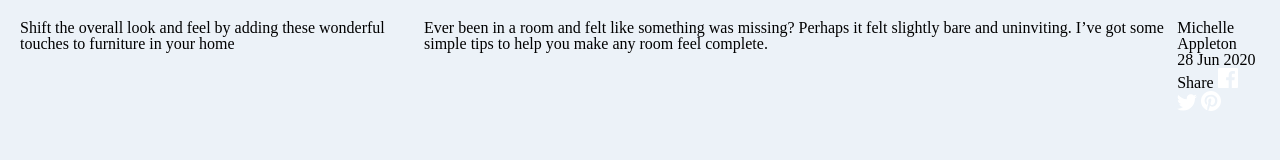
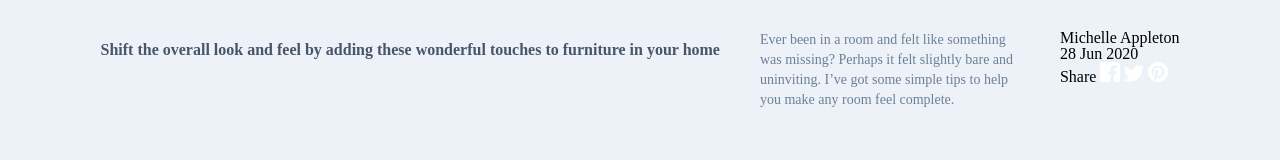
Before and after one commit to Joaovitorsw/article-preview-component, a plain HTML site: page index.html in a window 1280 px wide. Drawn offline with Linux system fonts and the light colour scheme.

Commit message:
✨ feat: text card format

```diff
--- a/style.css
+++ b/style.css
@@ -19,3 +19,26 @@ body {
   border-radius: 15px;
   max-width: 320px;
 }
+
+.drawer {
+  border-radius: 15px 15px 0px 0px;
+  max-height: 200px;
+}
+
+.redator-content,
+.paragraph {
+  padding: 10px 20px;
+}
+
+.title {
+  padding: 20px 20px 0px 20px;
+  font-weight: 700;
+  line-height: 20px;
+  color: var(--primary-color);
+}
+.paragraph {
+  color: var(--secondary-color);
+  font-size: 14px;
+  line-height: 20px;
+  max-width: 300px;
+}
```
